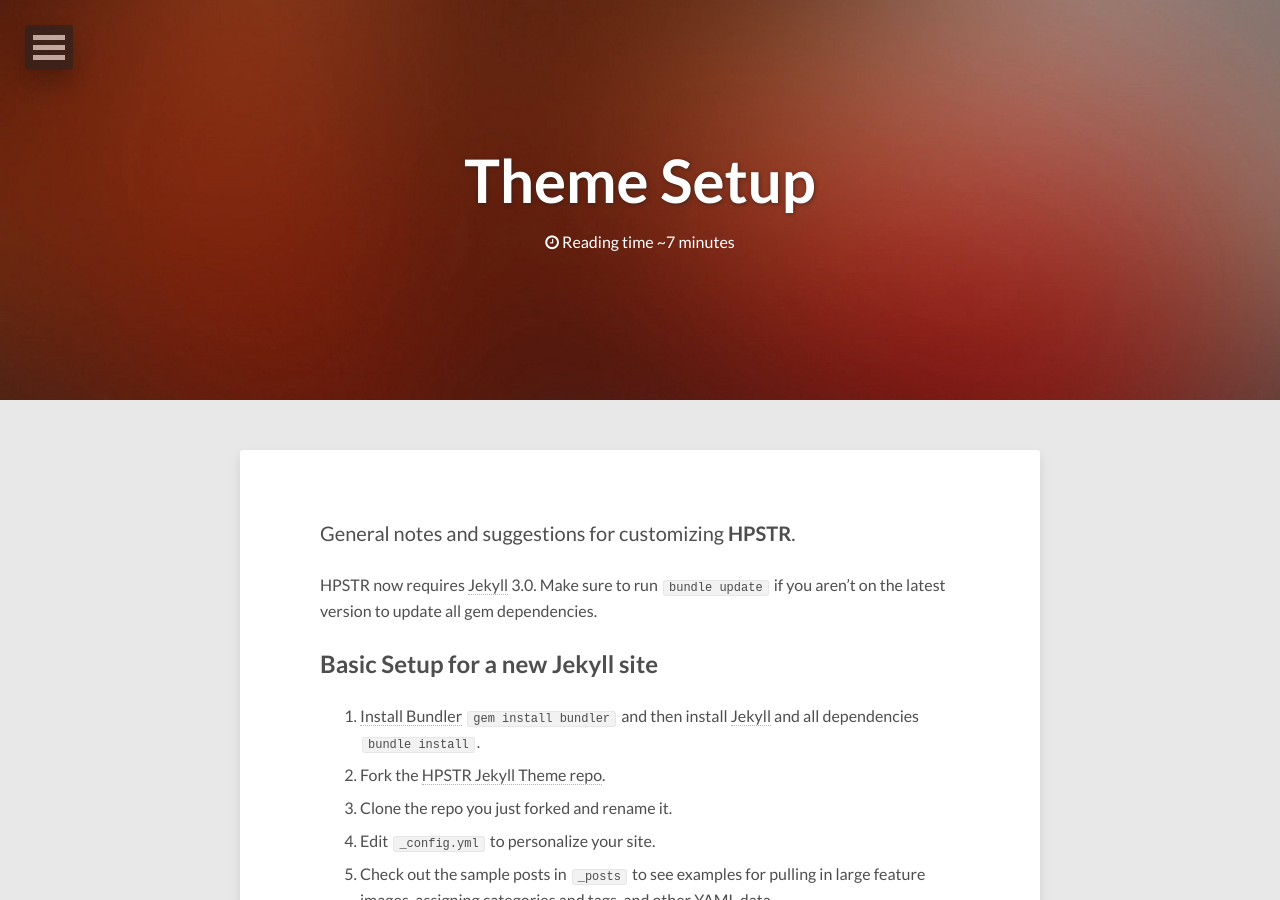
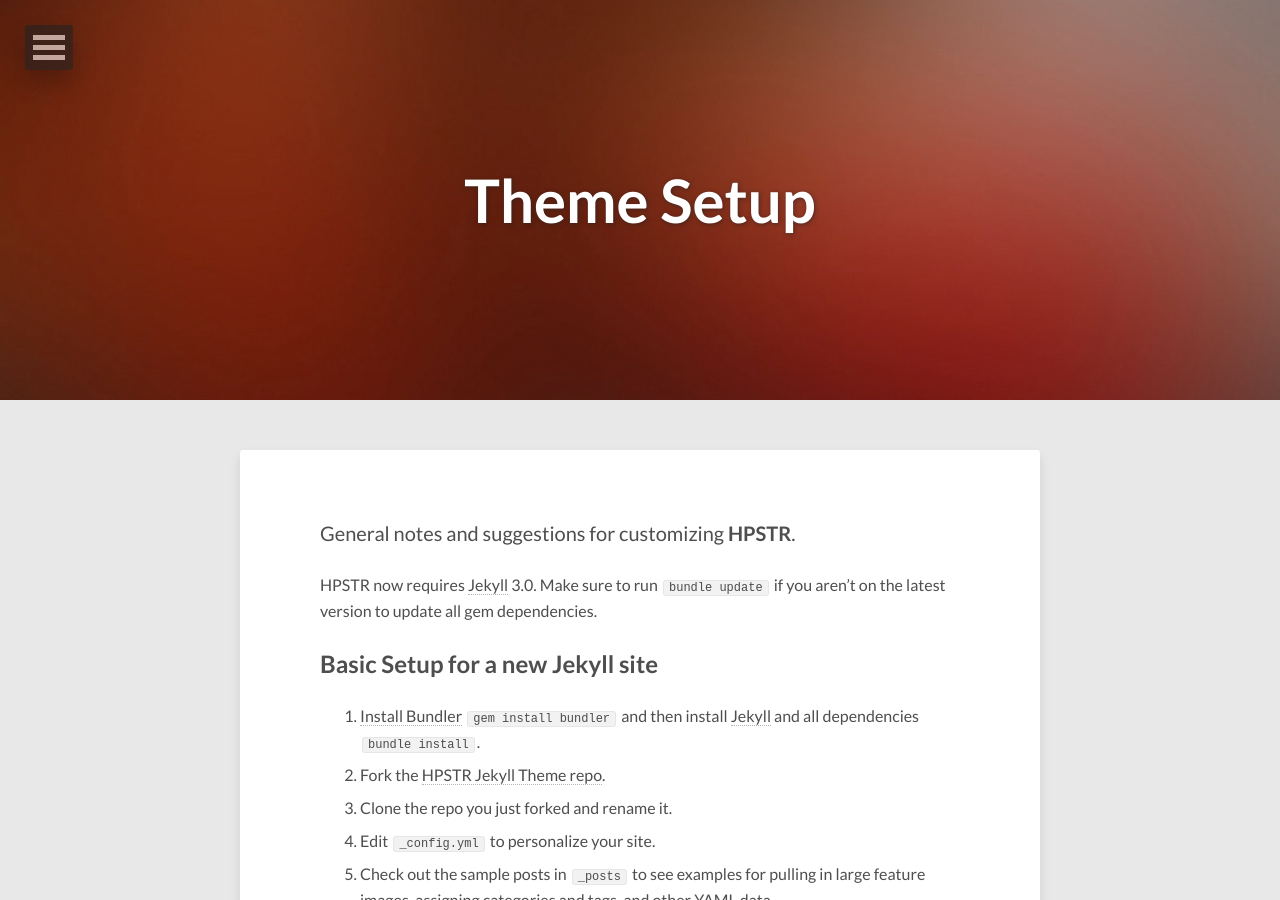
Before and after one commit to health1234/whhsu2.github.io, a Jekyll site: the page built from theme-setup/index.md, in a window 1280 px wide and 900 px high. Built offline with Jekyll 4.4.1, drawn with Linux system fonts in a browser that asks for light colours; nearby versions of some CDN libraries.

Commit message:
Update page.html

```diff
--- a/_layouts/page.html
+++ b/_layouts/page.html
@@ -25,7 +25,7 @@
     <header class="header-title">
       <div class="header-title-wrap">
         <h1 class="entry-title">{{ page.title }}</h1>
-        {% if site.reading_time %}
+        {% if page.read_time %}
         <p class="entry-reading-time">
           <i class="fa fa-clock-o"></i>
           {% include read-time.html %}
```
